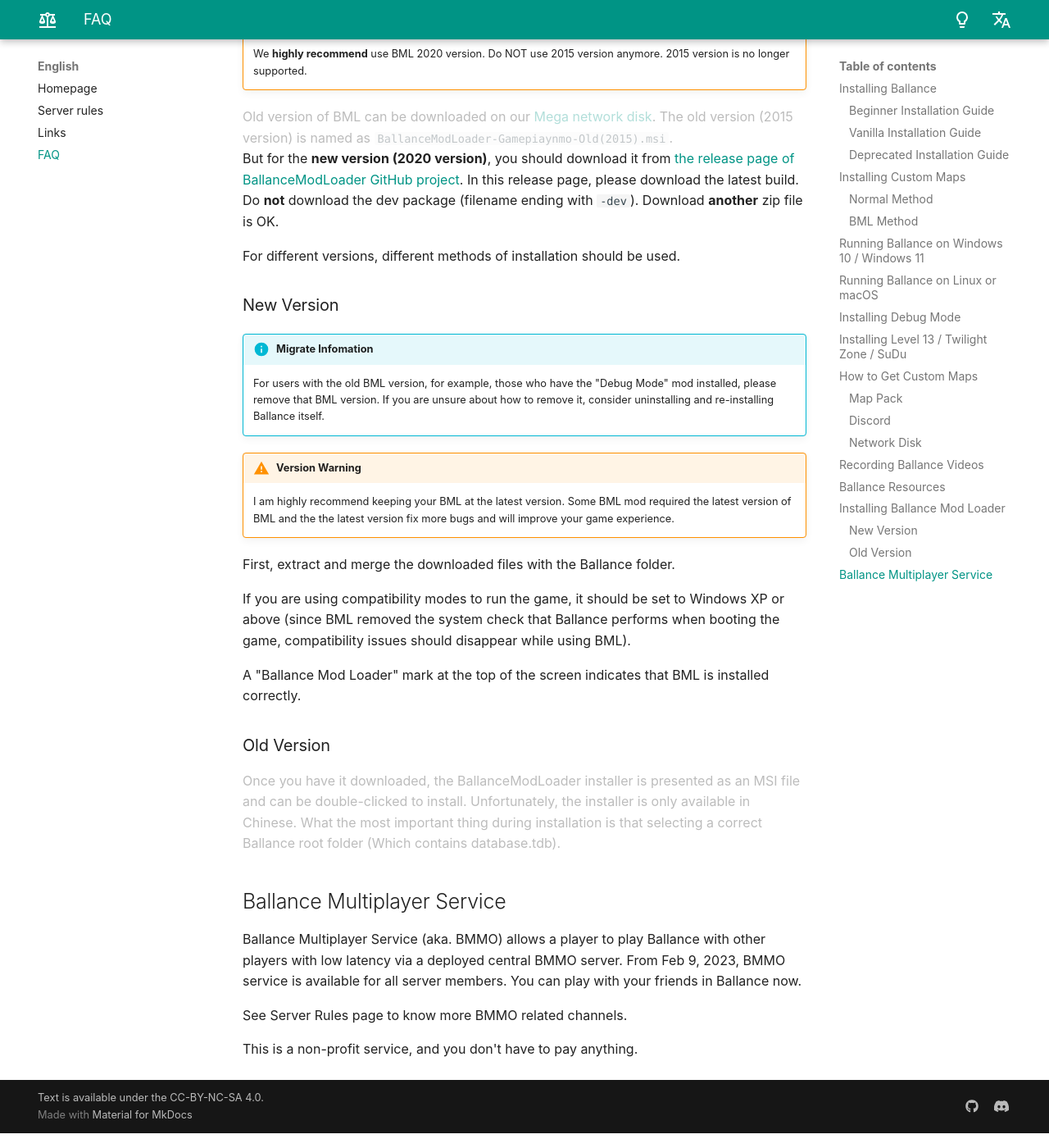
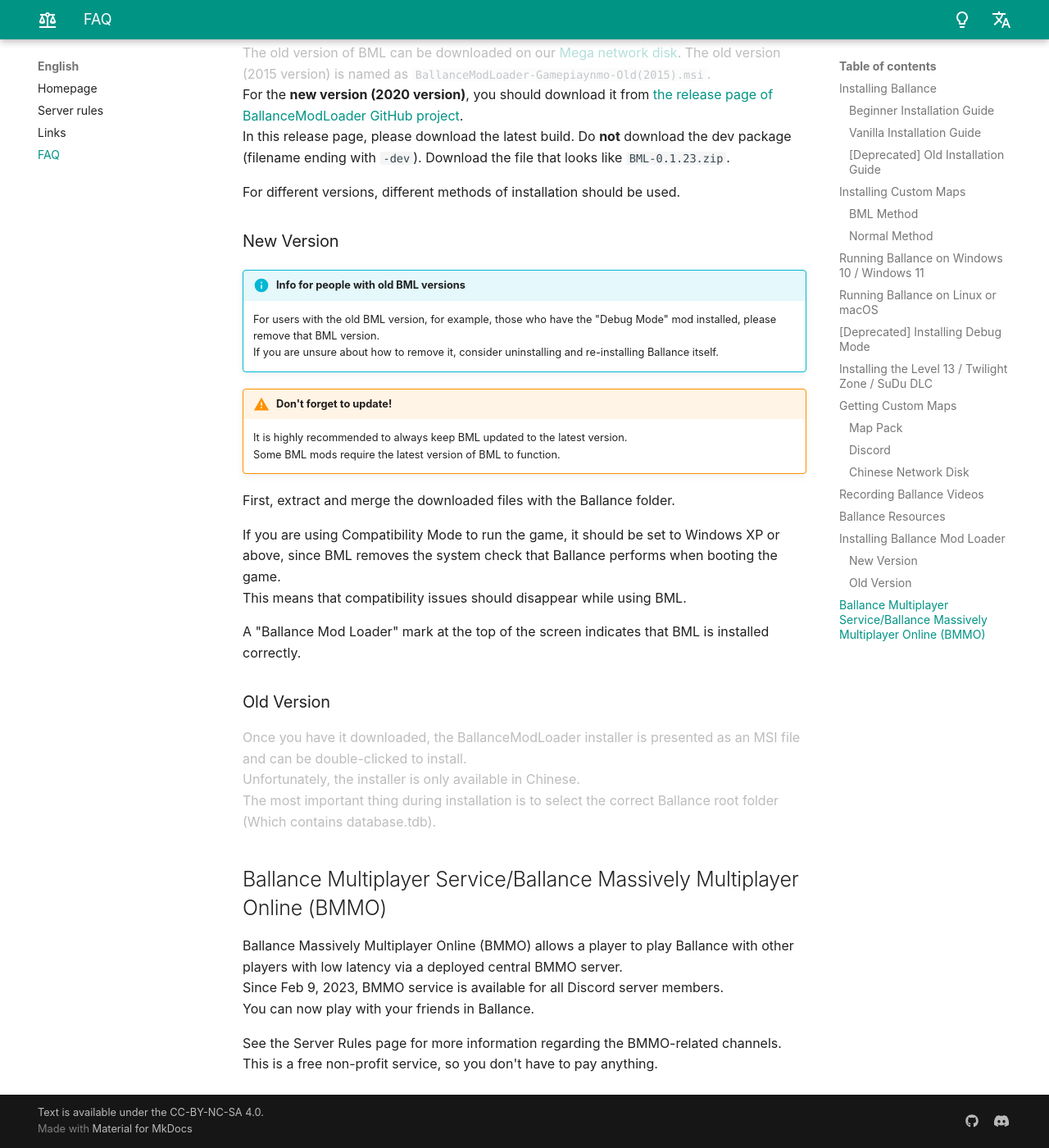
Before and after one commit to yyc12345/ballance-discord-rules, an MkDocs documentation site: the page built from docs/en/faq.md, in a window 1280 px wide and 1400 px high, scrolled down 6571 px. Shown: the whole window at 82% size. Built offline with MkDocs 1.6.1 and Material for MkDocs 9.7.7, drawn with Linux system fonts in a browser that asks for light colours; comment, search, counter and statistics services are not loaded; some of the changed text lies outside the part shown.

Commit message:
Rewrite the entirety of the English FAQ

```diff
--- a/docs/en/faq.md
+++ b/docs/en/faq.md
@@ -7,7 +7,7 @@
 
 * **[Beginner Installation Guide](#jump-1-1): The most common installer suitable for almost everyone, especially beginners. We HIGHLY SUGGEST you choose this method.**
 * [Vanilla Installation Guide](#jump-1-2): If you just need vanilla Ballance and is experienced with it, choose this.
-* <span style="opacity:0.3">[Deprecated Installation Guide](#jump-1-3): The old installer which was used before May 2023. This method is deprecated; don't use it.</span>
+* <span style="opacity:0.3">[Old Installation Guide](#jump-1-3): The old installer which was used before May 2023. This method is deprecated; don't use it.</span>
 
 ### <span id="jump-1-1">Beginner Installation Guide</span>
 
@@ -45,10 +45,10 @@
 
 1. Download `Ballance-12levels-vanilla.iso`. This `.iso` file is the original installer published by Atari. Mount the `.iso` file, go to the new CD drive that pops up, and run the installer. This will install the original 12-level version of Ballance.
     - For Windows 7 and earlier players, you may need a tool such as [WinCDEmu](https://wincdemu.sysprogs.org/download/) to mount the `.iso` file.
-2. If you want the official Level 13 DLC, download `Sudu-BallanceLevel13.zip`. A patch manual has placed in the zip file. See [the guide on installing the Level 13 DLC](#jump-6) for more details.
+2. If you want the official Level 13 DLC, download `Sudu-BallanceLevel13.zip`. There is a manual in the zip file. See [the guide on installing the Level 13 DLC](#jump-6) for more details.
 3. If you need some extra things (such as BML), see the corresponding section for the installation guide.
 
-### <span id="jump-1-3">Deprecated Installation Guide</span>
+### <span id="jump-1-3">[Deprecated] Old Installation Guide</span>
 
 !!! warning "Deprecated Installer"
     This installation method is deprecated. See Beginner Installation for the latest install method.
@@ -61,181 +61,188 @@
 
 ## <span id="jump-2">Installing Custom Maps</span>
 
-There are 2 method to install custom map. Normal method is suit for everyone. And if you have installed [the new version of BML (2020 version)](#jump-10), you can use BML method to install custom map.
-
-### Normal Method
-
-1. Locate `Ballance/3D Entities/Level`
-1. Replace one of the default levels (named Level_01.NMO to Level_13.NMO) with your custom map (Don't forget to make backups of your original files)
-1. Launch the game and go to the matching level to play it
+There are 2 ways to install custom maps. The vanilla method is only for players without BML; if you have BML then it is highly recommended to use the BML method.
 
 ### BML Method
 
 !!! warning "Version warning"
-    If you are running BML with lower version than 0.3.28, this method may cause game crash. Please update to the latest version of BML.
+    If you are running BML 0.3.27 or lower, this method may cause the game to crash. In that case, please update to the latest version of BML.
 
-1. Place map files in the `Ballance/ModLoader/Maps` Folder.
-1. Launch game and go to Start menu.
-1. A triangular button should appear right to the level selection menu; click to choose the custom map you wish to play. You can also search by typing its name.
+1. Place the map files in the `Ballance\ModLoader\Maps` folder.
+2. Launch the game and press Start.
+3. A triangular button should appear to the right of level selection menu. Click on it to go to the custom maps menu.
+4. Once you're in the custom maps menu, choose the custom map you want to play. You can also search for custom maps by typing its name.
+
+### Normal Method
+
+!!! warning "Backup your files!"
+    Don't forget to make a backup of the default levels (Level_01.NMO to Level_13.NMO).
+
+1. Go to `Ballance\3D Entities\Level`
+2. Replace one of the default levels (named Level_01.NMO to Level_13.NMO) with your custom map.
+3. Launch the game and go to the matching level to play it.
 
 ## <span id="jump-3">Running Ballance on Windows 10 / Windows 11</span>
 
-We **highly recommand** that install [BML (2020 version)](#jump-10) to solve any compatibility issues.
+We **highly recommand** to install [Ballance Mod Loader](#jump-10) to solve any compatibility issues.
 
 If you really do not want to install it, you also can go to Ballance's root folder and right-click Startup.exe, select `Properties`. Select the `Compatibility` tab, then check the box next to `Run this program in compatibility mode for:`. Follow this order to set the version of Windows: `Windows 7` -> `Windows Vista SP2` -> `Windows XP SP3` -> `Windows XP SP2` -> `Windows 95` until the game can run normally.
 
 ## <span id="jump-4">Running Ballance on Linux or macOS</span>
 
-Wine or Valve Proton may help you to run Ballance on Linux or macOS (use `Bin/Player.exe` to start the game).
-You also can install a virtual machine with Windows 7 to play Ballance if Wine or Proton are not working. Do not install Windows XP virtual machine, because BML and various plugins do not support Windows XP.
+[Wine](https://wiki.winehq.org/Download) or [Valve Proton](https://github.com/ValveSoftware/Proton/releases/latest) may help you to run Ballance on Linux or macOS (use `Bin/Player.exe` to start the game).
+You also can use a VM with Windows 7 to play Ballance if Wine or Proton are not working. Do not use a Windows XP virtual machine, because BML and several plugins do not support Windows XP.
 
-## <span id="jump-5">Installing Debug Mode</span>
+## <span id="jump-5">[Deprecated] Installing Debug Mode</span>
 
 !!! warning "Outdated Content Warning"
-    This method is only suitable for the installation of the old version of BML (2015 version), which is no longer supported. Please go to [the chapter of installing BML](#jump-10) for details.
+    This method is only suitable for the installation of the old version of Ballance Mod Loader (from 2015), which is no longer supported. Please go to [the chapter of installing BML](#jump-10) for details.
 
 <span style="opacity:0.3">
-If you want to use debug mode, you need to install the **old BallanceModLoader** (2015 version) first. See the [section of Installing BML](#jump-10) to learn how to install.
+If you want to use debug mode, you need to install the **old BallanceModLoader** (from 2015) first. See the [section of Installing BML](#jump-10) to learn how to install.
 </span>
 
 <span style="opacity:0.3">
-Debug mode's download URL can be got from our [official network disk](#jump-9). Open the `Plugin` directory and download `Debug_Mode.nmo`.
+You can get the Debug Mode file from our [official network disk](#jump-9). Open the `Plugin` directory and download `Debug_Mode.nmo`.
 </span>
 
 <span style="opacity:0.3">
-If you have installed BallanceModLoader successfully, you can install `Debug_Mode.nmo`. Navigate to your Ballance installation directory, put `Debug_Mode.nmo` to `ModLoader/Mod`. Now launch the game. If you see some words displayed at the top of the game, congratulations! You have installed Debug mode successfully.
+Once you have installed BallanceModLoader successfully, you can install `Debug_Mode.nmo`. Navigate to your Ballance installation directory, put `Debug_Mode.nmo` to `ModLoader/Mod`. Now launch the game. If you see some words displayed at the top of the game, congratulations! You have installed Debug mode successfully.
 </span>
 
-## <span id="jump-6">Installing Level 13 / Twilight Zone / SuDu</span>
-
-If you are using the original CD version of Ballance, this tutorial will introduce how to install the official SuDu plugin (Level 13 plugin).
+## <span id="jump-6">Installing the Level 13 / Twilight Zone / SuDu DLC</span>
 
 1. Go to our [official network disk](#jump-9) to download the plugin which is located in the `Installer` folder, called `SuDu-BallanceLevel13.zip`.
-1. Use a compression software, such as Winzip or 7z to decompress it.
-1. Go to the `SuDu_BallanceLv13` folder.
-1. You will see a file called `SuDu_ReadMe.txt`. Open it and follow its instruction to install this plugin.
+2. Extract the `.zip` file. On Windows, you do this by right-clicking on the `.zip` file and pressing `Extract All...`.
+3. Go to the `SuDu_BallanceLv13` folder.
+4. You will see a file called `SuDu_ReadMe.txt`. Open it and follow the instructions in the text file to install this plugin.
 
-## <span id="jump-7">How to Get Custom Maps</span>
+## <span id="jump-7">Getting Custom Maps</span>
 
-There are various ways to download custom maps.
+There are a few ways to obtain custom maps.
 
 !!! info "I Can't Read Map's Name in Chinese!"
-    You may notice the name of almost custom maps is in Chinese. That's because the Ballance community in China was more florescent than the international community 10 years ago.
-    But don't worry. A friendly Ballance player provides a extraordinary table including following fields.
+    You may notice that most custom maps have a Chinese name. This is because most of the Ballance community is Chinese.
+    But fear not, as Pseudoacetyl has made a table listing the following:
 
-    * Map author, release date, original name and translated name (extremely better than previous machine translation).
+    * Map author, release date, original name and translated name (a lot better than machine translations).
     * Map type and difficulty.
     * Map post ID and LucaS video ID (convenient for the players coming from LucaS videos).
     * Related videos for previewing maps.
     * etc...
 
-    **See [pseudoacetyl/BallanceCustomMaps](https://github.com/pseudoacetyl/BallanceCustomMaps/blob/main/CustomMapList.md) for more infomation.** Thank pseudoacetyl!
+    **See [pseudoacetyl/BallanceCustomMaps](https://github.com/pseudoacetyl/BallanceCustomMaps/blob/main/CustomMapList.md) for more infomation.**
+    Huge shoutouts to Pseudoacetyl for the enormous amount of effort spent making the aforementioned table!
 
 ### Map Pack
 
-Map Pack contains lots of high-quality custom maps. However, the map pack may only be updated every few years. So if you need some latest custom maps, try other methods.
+The Ballance Map Pack contains lots of high-quality custom maps. However, the map pack's update are very few and far between, so if you want some new custom maps, try the other methods.
 
-__[**Click Here to Download Ballance Map Pack (Version 7.6)**](http://www.mediafire.com/folder/vyzo7893i0oln/Ballance_Map_Packs)__
+__[**Click here to download the Ballance Map Pack (Version 7.6)**](http://www.mediafire.com/folder/vyzo7893i0oln/Ballance_Map_Packs)__
 
 ### Discord
 
-You can find recent custom maps in `#new`. You also can search `#new` with file limitation to get what you need.
-However, this Discord server was established in 2018, so obviously some custom maps can not be found in our Discord server channels. In this case, try using other methods.
+You can find recent custom maps in `#news`. You also can search in `#news` with the `has:file` filter to narrow down search results.
+However, this Discord server was established in 2018, so obviously some custom maps aren't included in our Discord server channels. In this case, try using other methods.
 
-### Network Disk
+### Chinese Network Disk
 
-Our network disk allow you download custom maps individually. It also contain the oldest and the latest custom maps. However, this network disk is hosted by Chinese Ballance Forum, translators needed.
+Our Chinese network disk allows you download custom maps individually.
+It also contains some of the oldest and the latest custom maps.
+However, this network disk is hosted by the Chinese Ballance Forum, and we currently lack translators.
 
-[Click here to download separate map files at our Network disk](http://ballancemaps.ys168.com)
+__[**Click here to visit the Chinese network disk**](http://ballancemaps.ys168.com)__
 
 ## <span id="jump-8">Recording Ballance Videos</span>
 
-Want to record your ballance runs but don't know how to?
+[Download OBS Studio.](https://obsproject.com/)
 
-Well, don't worry, there is always a solution. Download OBS Studio here: https://obsproject.com/
-
-It supports MP4, youtube, and more.
+It supports MP4, YouTube, and more.
 
 Tutorial video: https://m.youtube.com/watch?v=XllRHuCe07A
 
-For 856x480 resolution: Change the Video Bitrate to 1000.
-For 1280x720 resolution: Change the Video Bitrate to 1500.
+- For 856x480 resolution: Change the Video Bitrate to 1000.
+- For 1280x720 resolution: Change the Video Bitrate to 1500.
 
-Don't want to send your videos to youtube? You can upload your video to streamable: https://streamable.com/
+Don't want to send your videos to YouTube? You can upload your video to streamable: https://streamable.com/
 
 Videos are located in File / Show Recordings.
 
-How do I know what size of the video will be?
 
-There is an Option called Replay Buffer. If you use 1280x720 with 1500 Bitrate, it will take up more memory.
-(e.g: With 856x480, 5 minutes is 36MB. With 1280x720 it is 52MB.)
+???+ question "How do I capture the video?"
+    When you open OBS, you will see a small window called "Sources".
+    Click the `+`, and select Game Capture.
+    When you have done it, click OK.
+    You must name the Game Capture, of course.
+    Then, a window will pop up.
+    If you have created a Game Capture named "Ballance", you can set it to capture any fullscreen application, but if you want to, click Mode and then put it on "Capture Specific Window".
+    It will give you an option of what window to put. If the window is correct, then start the game and start recording.
+    If you want the audio to be recorded, try setting it on one of the speaker options.
 
-Is there another way to start recording other than manually touching the "Start Recording" button?
+??? question "How do I know what size of the video will be?"
+    There is an Option called Replay Buffer. If you use 1280x720 with 1500 Bitrate, it will take up more memory.
+    (e.g: With 856x480, 5 minutes is 36MB. With 1280x720 it is 52MB.)
 
-Yes. Go to Files, Settings, and then Hotkeys. I suggest you put it like these:
- - Start Recording: F1
- - Stop Recording: F2
+??? question "Is there another way to start recording other than manually touching the "Start Recording" button?"
+    Yes. Go to Files, Settings, and then Hotkeys. You can set up your hotkeys according to your own preferences, but you can use these:
+    - Start Recording: F1
+    - Stop Recording: F2
 
-How do I capture the video?
-
-When you open OBS, you will see a small window called "Sources".
-
-Click the `+`, and select Game Capture.
-When you have done it, click OK.
-
-You must name the Game Capture, of course.
-
-Then, a window will pop up. If you have created a Game Capture named "Ballance", you can either put it to capture any fullscreen application, but if you want to, click Mode and then put it on "Capture Specific Window. It will give you an option of what window to put. If the window is correct, then start the game and record.
-
-Want the audio to be recorded? Try setting it on one of the speaker options.
 
 ## <span id="jump-9">Ballance Resources</span>
 
-__[**Click to go to our official network disk**](https://mega.nz/#F!CV5SyapR!LbduTW51xmkDO4EDxMfH9w)__
+__[**Click here to go to our official network disk**](https://mega.nz/#F!CV5SyapR!LbduTW51xmkDO4EDxMfH9w).
 
-Resources included:
+The network disk includes:
 
 * Ballance v1.13
 * Virtools 3.5
 * Some mapping tools
-* etc...
+* And more!
 
 ## <span id="jump-10">Installing Ballance Mod Loader</span>
 
 Ballance Mod Loader (BML) is a free open-source API to expand the original content of Ballance. BML is divided into two versions, old (2015) and new (2020).
 
 !!! warning "Choose the Correct Ballance Mod Loader"
-    We **highly recommend** use BML 2020 version. Do NOT use 2015 version anymore. 2015 version is no longer supported.
+    We **highly recommend** using BML 2020 version. The old 2015 version is deprecated, and therefore, not supported.
 
-<span style="opacity:0.3">Old version of BML can be downloaded on our [Mega network disk](#jump-9). The old version (2015 version) is named as `BallanceModLoader-Gamepiaynmo-Old(2015).msi`.</span>
-But for the **new version (2020 version)**, you should download it from [the release page of BallanceModLoader GitHub project](https://github.com/yyc12345/BallanceModLoader/releases/). In this release page, please download the latest build. Do **not** download the dev package (filename ending with `-dev`). Download **another** zip file is OK.
+<span style="opacity:0.3">The old version of BML can be downloaded on our [Mega network disk](#jump-9). The old version (2015 version) is named as `BallanceModLoader-Gamepiaynmo-Old(2015).msi`.</span>
+For the **new version (2020 version)**, you should download it from [the release page of BallanceModLoader GitHub project](https://github.com/yyc12345/BallanceModLoader/releases/latest).
+In this release page, please download the latest build. Do **not** download the dev package (filename ending with `-dev`). Download the file that looks like `BML-0.1.23.zip`.
 
 For different versions, different methods of installation should be used.
 
 ### New Version
 
-!!! info "Migrate Infomation"
-    For users with the old BML version, for example, those who have the "Debug Mode" mod installed, please remove that BML version. If you are unsure about how to remove it, consider uninstalling and re-installing Ballance itself.
+!!! info "Info for people with old BML versions"
+    For users with the old BML version, for example, those who have the "Debug Mode" mod installed, please remove that BML version.
+    If you are unsure about how to remove it, consider uninstalling and re-installing Ballance itself.
 
-!!! warning "Version Warning"
-    I am highly recommend keeping your BML at the latest version. Some BML mod required the latest version of BML and the the latest version fix more bugs and will improve your game experience.
+!!! warning "Don't forget to update!"
+    It is highly recommended to always keep BML updated to the latest version.
+    Some BML mods require the latest version of BML to function.
 
 First, extract and merge the downloaded files with the Ballance folder.
 
-If you are using compatibility modes to run the game, it should be set to Windows XP or above (since BML removed the system check that Ballance performs when booting the game, compatibility issues should disappear while using BML).
+If you are using Compatibility Mode to run the game, it should be set to Windows XP or above, since BML removes the system check that Ballance performs when booting the game.
+This means that compatibility issues should disappear while using BML.
 
 A "Ballance Mod Loader" mark at the top of the screen indicates that BML is installed correctly.
 
 ### Old Version
 
 <span style="opacity:0.3">
-Once you have it downloaded, the BallanceModLoader installer is presented as an MSI file and can be double-clicked to install. Unfortunately, the installer is only available in Chinese. What the most important thing during installation is that selecting a correct Ballance root folder (Which contains database.tdb).
+Once you have it downloaded, the BallanceModLoader installer is presented as an MSI file and can be double-clicked to install.
+Unfortunately, the installer is only available in Chinese.
+The most important thing during installation is to select the correct Ballance root folder (Which contains database.tdb).
 </span>
 
-## <span id="jump-11">Ballance Multiplayer Service</span>
+## <span id="jump-11">Ballance Multiplayer Service/Ballance Massively Multiplayer Online (BMMO)</span>
 
-Ballance Multiplayer Service (aka. BMMO) allows a player to play Ballance with other players with low latency via a deployed central BMMO server. From Feb 9, 2023, BMMO service is available for all server members. You can play with your friends in Ballance now.
+Ballance Massively Multiplayer Online (BMMO) allows a player to play Ballance with other players with low latency via a deployed central BMMO server.
+Since Feb 9, 2023, BMMO service is available for all Discord server members.
+You can now play with your friends in Ballance.
 
-See Server Rules page to know more BMMO related channels.
-
-This is a non-profit service, and you don't have to pay anything.
+See the Server Rules page for more information regarding the BMMO-related channels.
+This is a free non-profit service, so you don't have to pay anything.
```
